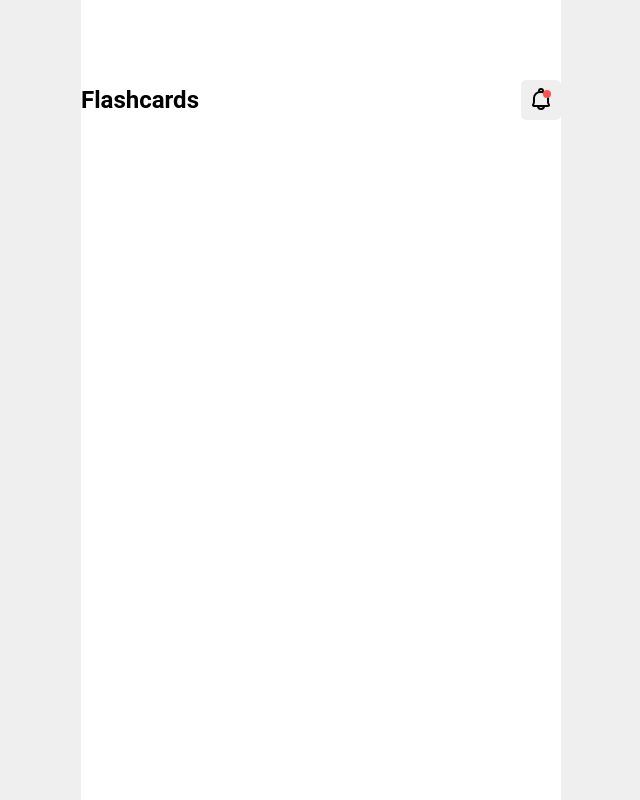
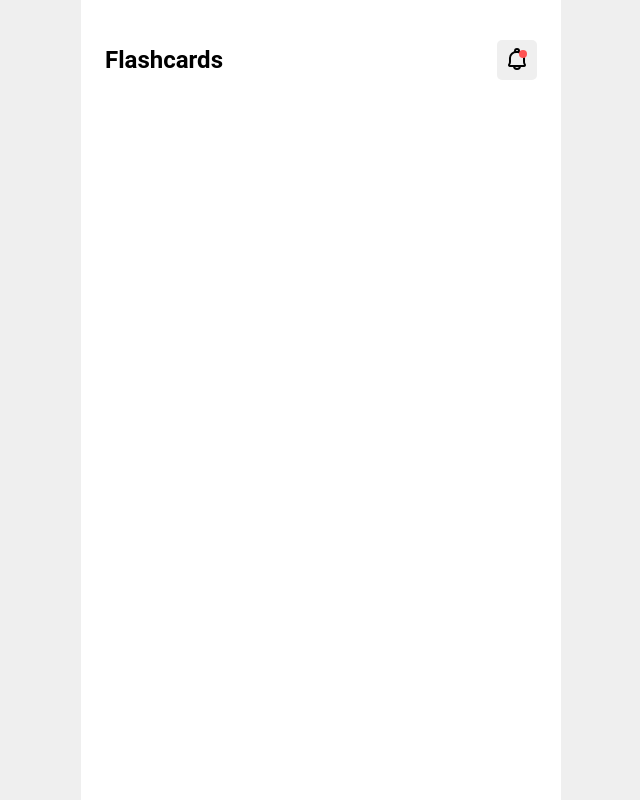
Before and after one commit to GilbertAurel/daily-tracker, a React (Create React App) app: page / in a window 1280 px wide. Shown: the whole page, without its empty margins (319-959 px from the left). Built offline with nearby package versions, Linux system fonts and the light colour scheme.

Commit message:
feat: change padding

```diff
--- a/src/layout/mobile.tsx
+++ b/src/layout/mobile.tsx
@@ -11,6 +11,7 @@ const MobileLayout: React.FC<Props> = ({ children }) => {
   const styles = {
     container: css`
       min-height: 100vh;
+      padding: 0 1.5rem;
       background-color: #fff;
 
       -webkit-box-sizing: border-box;
--- a/src/pages/home/index.tsx
+++ b/src/pages/home/index.tsx
@@ -9,7 +9,6 @@ import { COLORS } from 'assets/theme';
 const HomePage: React.FC = () => {
   const styles = {
     container: css`
-      padding-top: 2.5rem;
       display: grid;
       grid-auto-rows: 5rem;
       background-color: ${COLORS.white};
```
